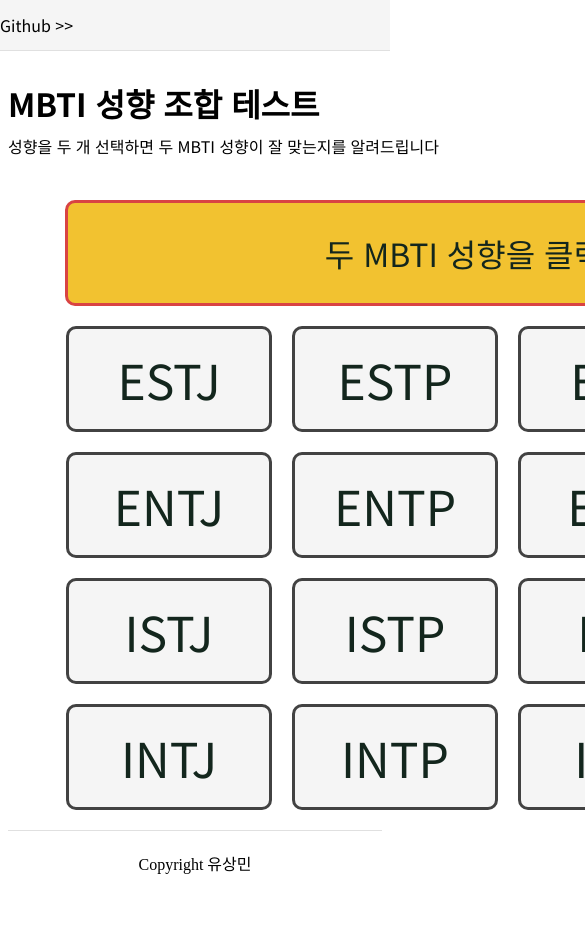
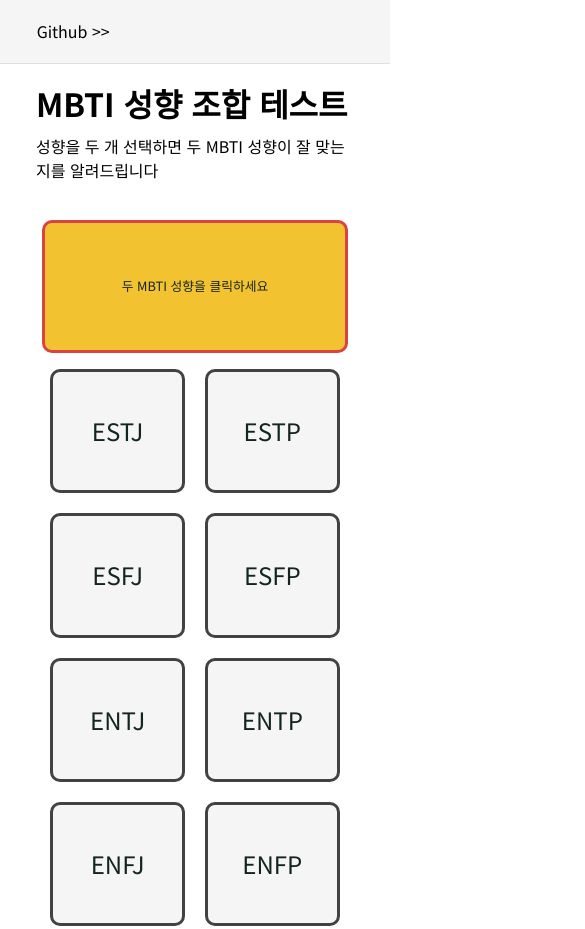
Before and after one commit to sangmiiiiin/MBT-tendency-combination-test, a plain HTML site: page mbti.html in a window 390 px wide. Shown: the top 929 px of the page, 585 px wide, since content can reach past the window. Before the commit the page ends 883 px from the top, so only its background shows below. Drawn offline with Linux system fonts and the light colour scheme.

Commit message:
📱 Responsive Web

```diff
--- a/mbti.css
+++ b/mbti.css
@@ -8,28 +8,29 @@
 }
 
 .sitecentertop {
-    width: 1000px;
-    margin-left: auto;
-    margin-right: auto;
-    display: flex;
-    justify-content: space-between;
-    margin-top: 10px;
-    margin-bottom: 10px;
+    width: 100%;
+    height: 7.5vh;
 }
 
 .menutop {
     height: 30px;
     line-height: 30px;
+
+    @media screen and (max-width: 576px) {
+        margin-left: 1.2vw;
+    }
 }
 
 a {
     text-decoration: none;
     color: black;
     font-family: 'Noto Sans KR', sans-serif;
+    line-height: 7.5vh;
+    margin-left: 8.2vw;
 }
 
 .sitecenter{
-    width: 1000px;
+    width: 85%;
     margin-left: auto;
     margin-right: auto;
 }
@@ -49,15 +50,15 @@ a {
 }
 
 .columnlimit {
-    width: 1000px;
+    width: 100%;
     display: flex;
     justify-content: center;
     flex-wrap: wrap;
 }
 .result {
-    width: 880px;
-    height: 100px;
-    line-height: 100px;
+    width: 95%;
+    height: 15vh;
+    line-height: 15vh;
     border: 3px solid #D94343;
     border-radius: 10px;
     background-color: #F2C230;
@@ -65,33 +66,53 @@ a {
     font-size: 2em;
     font-family: 'Noto Sans KR', sans-serif;
     text-align: center;
-    margin: 10px;
+    margin: 2%;
+
+    @media screen and (max-width: 576px) {
+        font-size: 0.8em;
+    }
+
+
 }
 .selected {
     text-align: center;
     border: 3px solid #13261D;
-    width: 200px;
-    height: 100px;
-    line-height: 100px;
+    width: 18vw;
+    height: 18vh;
+    line-height: 18vh;
     border-radius: 10px;
     background-color: #8dbf21;
     margin: 10px;
     font-size: 3em;
     font-family: 'Noto Sans KR', sans-serif;
     color: #13261D;
+
+    @media screen and (max-width: 576px) {
+        font-size: 1.5em;
+        width: 33vw;
+        height: 14vh;
+        line-height: 14vh;
+    }
 }
 .unselected {
     text-align: center;
     border: 3px solid #424242;
-    width: 200px;
-    height: 100px;
-    line-height: 100px;
+    width: 18vw;
+    height: 18vh;
+    line-height: 18vh;
     border-radius: 10px;
     background-color: #f5f5f5;
     color: #13261D;
     font-size: 3em;
     font-family: 'Noto Sans KR', sans-serif;
     margin: 10px;
+
+    @media screen and (max-width: 576px) {
+        font-size: 1.5em;
+        width: 33vw;
+        height: 14vh;
+        line-height: 14vh;
+    }
 }
 
 .footer {
```
